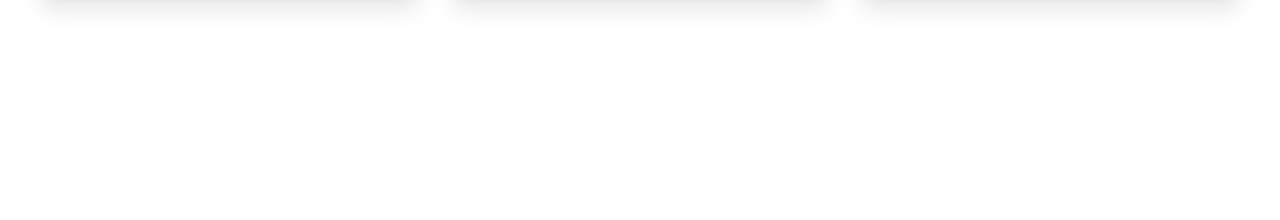
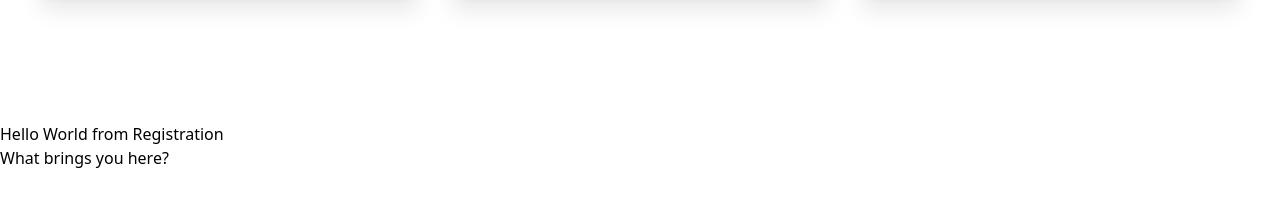
Before and after one commit to brekooname/law-scholars, a React (Create React App) app: page / in a window 1280 px wide. Shown: the part 1260-1480 px from the top of the page. Built offline with nearby package versions, Linux system fonts and the light colour scheme.

Commit message:
Update: Source for Registration section

```diff
--- a/src/App.js
+++ b/src/App.js
@@ -12,7 +12,7 @@ function App() {
       <Navbar/>
       <Hero/>
       <About/>
-      {/* <Registration/> */}
+      <Registration/>
       <Blogs/>
       <Support/>
       <Footer/>
```
